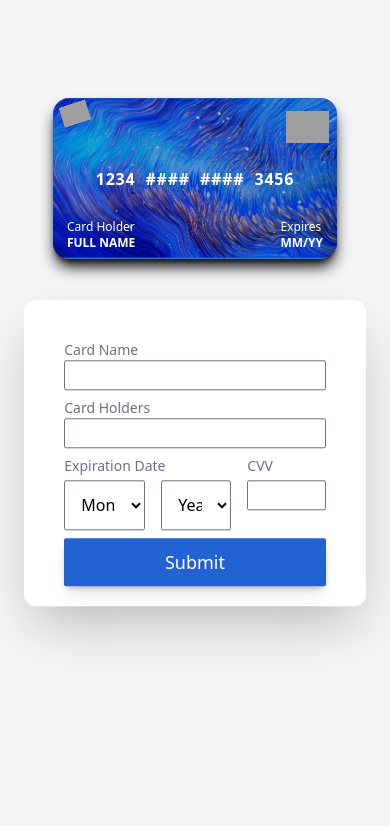
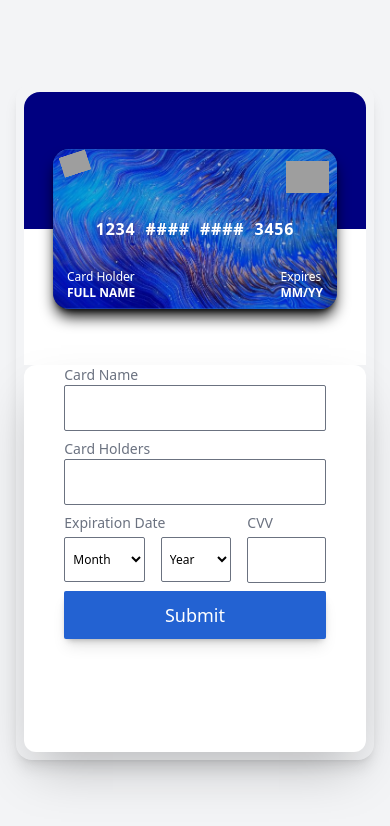
Before and after one commit to dev-shetty/credit-card-ui, a React (Vite) app: page / in a window 390 px wide. Shown: the top 826 px of the page. Built offline with nearby package versions, Linux system fonts and the light colour scheme; grey boxes are pictures that could not be loaded.

Commit message:
Minor UI changes...improved CSS

```diff
--- a/src/components/Card/CardFront.tsx
+++ b/src/components/Card/CardFront.tsx
@@ -1,5 +1,4 @@
 import { Expires } from "../../lib/types"
-import CardWrapper from "./CardWrapper"
 
 interface Props {
   censoredCardNumber: string[]
--- a/src/components/CardForm.tsx
+++ b/src/components/CardForm.tsx
@@ -3,12 +3,9 @@ import Form from "./Form"
 
 function CardForm() {
   return (
-    <div className="grid md:grid-rows-2 h-full   p-2 w-11/12 md:w-4/5 lg:w-3/5 xl:w-2/5 rounded-2xl">
+    <div className="grid md:grid-rows-2 h-4/5 shadow-lg p-2 w-11/12 md:w-4/5 lg:w-3/5 xl:w-2/5 rounded-2xl">
       <Card cardNumber={"1234567890123456"} />
-      <div className="transform md:-translate-y-1/2 -translate-y-[10%]
-      ">
       <Form />
-      </div>
     </div>
   )
 }
--- a/src/components/Form.tsx
+++ b/src/components/Form.tsx
@@ -6,8 +6,7 @@ function Form() {
   const months = Array.from({ length: 12 }, (_, i) => i + 1)
   const years = Array.from({ length: 12 }, (_, i) => i + 2021)
   return (
-    <div className="shadow-2xl rounded-xl px-10 bg-white w-full md:pt-44 md:pb-[50px] pt-[40px] pb-[20px]
-    ">
+    <div className="shadow-2xl rounded-xl px-10 bg-white w-full ">
       <div className="flex flex-col gap-2 md:gap-4">
         <Input label="Card Name" />
         <Input label="Card Holders" />
--- a/src/components/Form/Input.tsx
+++ b/src/components/Form/Input.tsx
@@ -1,26 +1,19 @@
-import React from 'react'
+import React from "react"
 interface InputProps {
-  label: string;
-  text?: string;
-  className?: string;
+  label: string
+  text?: string
+  className?: string
 }
 
-export default function Input({
-  label,
-  text,
-  className,
-}: InputProps) {
+export default function Input({ label, text, className }: InputProps) {
   return (
     <div className="flex flex-col">
-      <label htmlFor={label}
-        className=" text-gray-500 text-sm
-      ">
+      <label htmlFor={label} className=" text-gray-500 text-sm">
         {label}
         <input
           type="text"
           placeholder=""
-          className={`w-full  focus:outline-none rounded-sm  py-1 px-4
-          border border-gray-500 p-3 md:p-3 ${className}`}
+          className={`w-full focus:outline-none rounded-sm border border-gray-500 p-3 ${className}`}
         />
       </label>
     </div>
--- a/src/components/Form/Select.tsx
+++ b/src/components/Form/Select.tsx
@@ -7,8 +7,7 @@ export default function Select({ options, optionName }: SelectProps) {
   return (
     <div className="grow">
       <select
-        className="w-full rounded-sm   focus:outline-none
-        border border-gray-500 p-3 bg-white"
+        className="w-full rounded-sm focus:outline-none text-xs md:text-base border border-gray-500 px-1 py-3 md:p-3 bg-white"
         id="cardMonth"
         title="Month"
         data-ref="cardDate"
--- a/src/index.css
+++ b/src/index.css
@@ -9,7 +9,7 @@ body,
 }
 
 .card {
-  /*background: linear-gradient(navy 50%, white 50%);*/
+  background: linear-gradient(navy 50%, white 50%);
 }
 
 .credit-card {
@@ -53,5 +53,5 @@ body,
 }
 
 input:focus {
-   box-shadow: 0px 10px 10px -10px #20387559;
+  box-shadow: 0px 10px 10px -10px #20387559;
 }
```
Also changed, not shown: src/components/Card/CardBack.tsx (+4 -3 lines).
